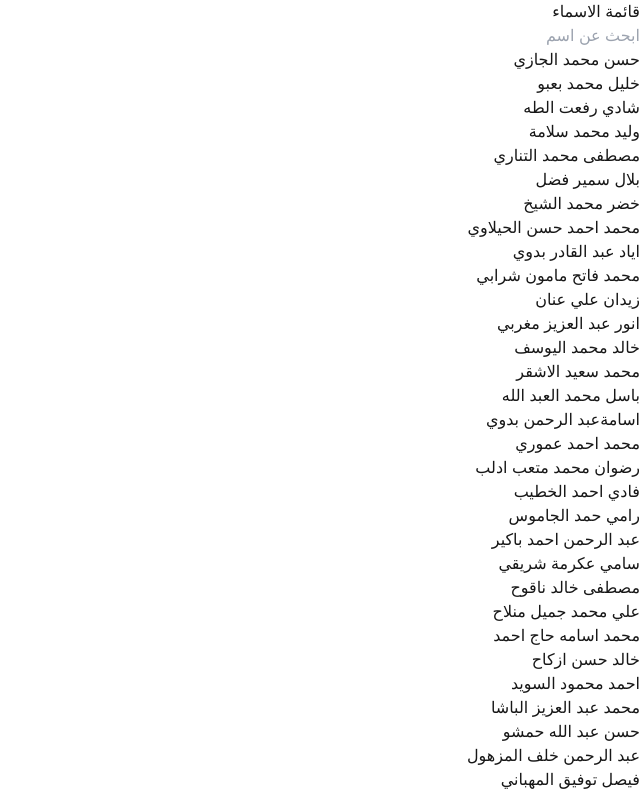
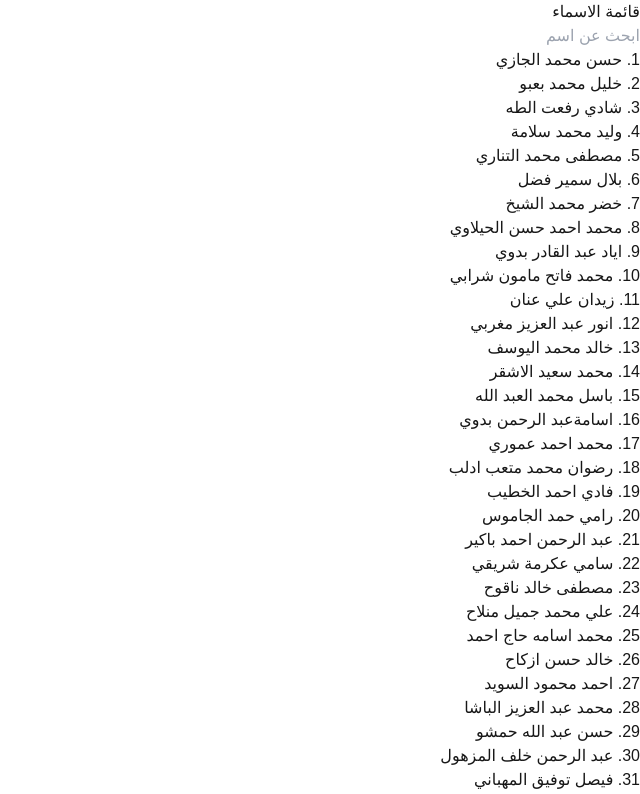
Before and after one commit to adnanjpg/saydnaya-search, a Next.js app: page / in a window 1280 px wide. Shown: the top 794 px of the page, without its empty margins (640-1280 px from the left). Built offline with nearby package versions, Linux system fonts and the light colour scheme.

Commit message:
Update name-list.tsx

```diff
--- a/src/app/name-list.tsx
+++ b/src/app/name-list.tsx
@@ -24,7 +24,7 @@ export default function NameList({ names }: NameListProps) {
                 <ul className="list-disc list-inside space-y-2">
                     {filteredNames.map((name, index) => (
                         <li key={index} className="text-lg">
-                            {name}
+                            {index + 1}. {name}
                         </li>
                     ))}
                 </ul>
```
